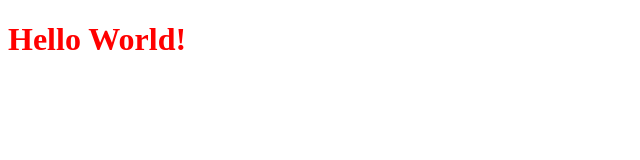
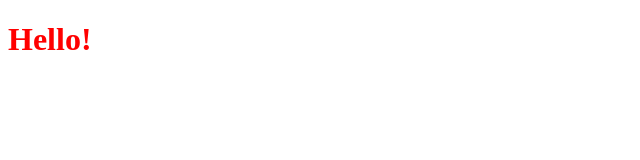
Before and after one commit to olimeme/udemy-js-react-practice, a plain HTML site: page index.html in a window 1280 px wide. Shown: the whole page, without its empty margins (0-640 px from the left). Drawn offline with Linux system fonts and the light colour scheme.

Commit message:
adds style.css and changes message in index.html

```diff
--- a/index.html
+++ b/index.html
@@ -7,6 +7,6 @@
     <title>Document</title>
 </head>
 <body>
-    <h1>Hello World!</h1>
+    <h1>Hello!</h1>
 </body>
 </html>
```
Also changed, not shown: style.css (added).
